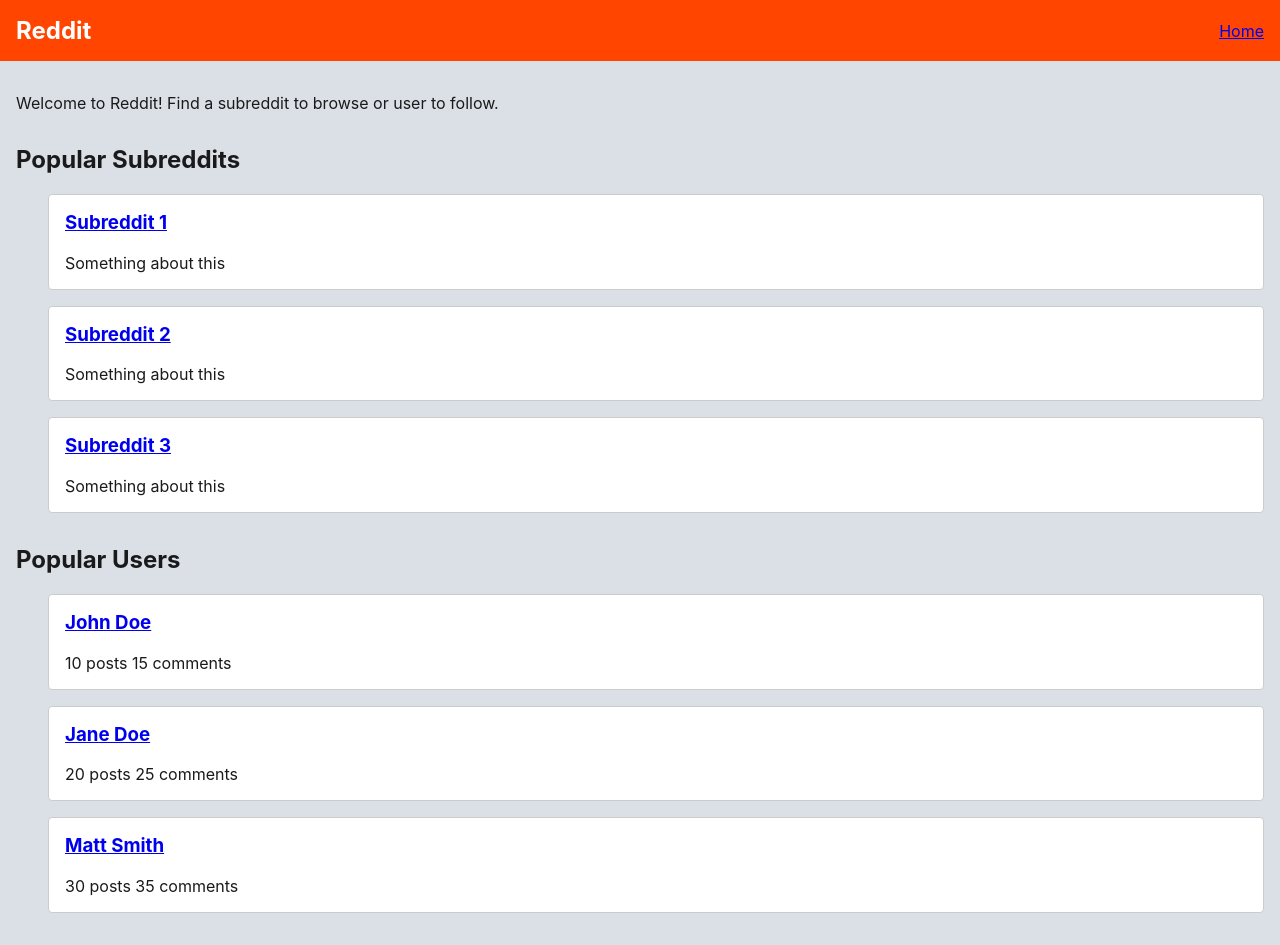
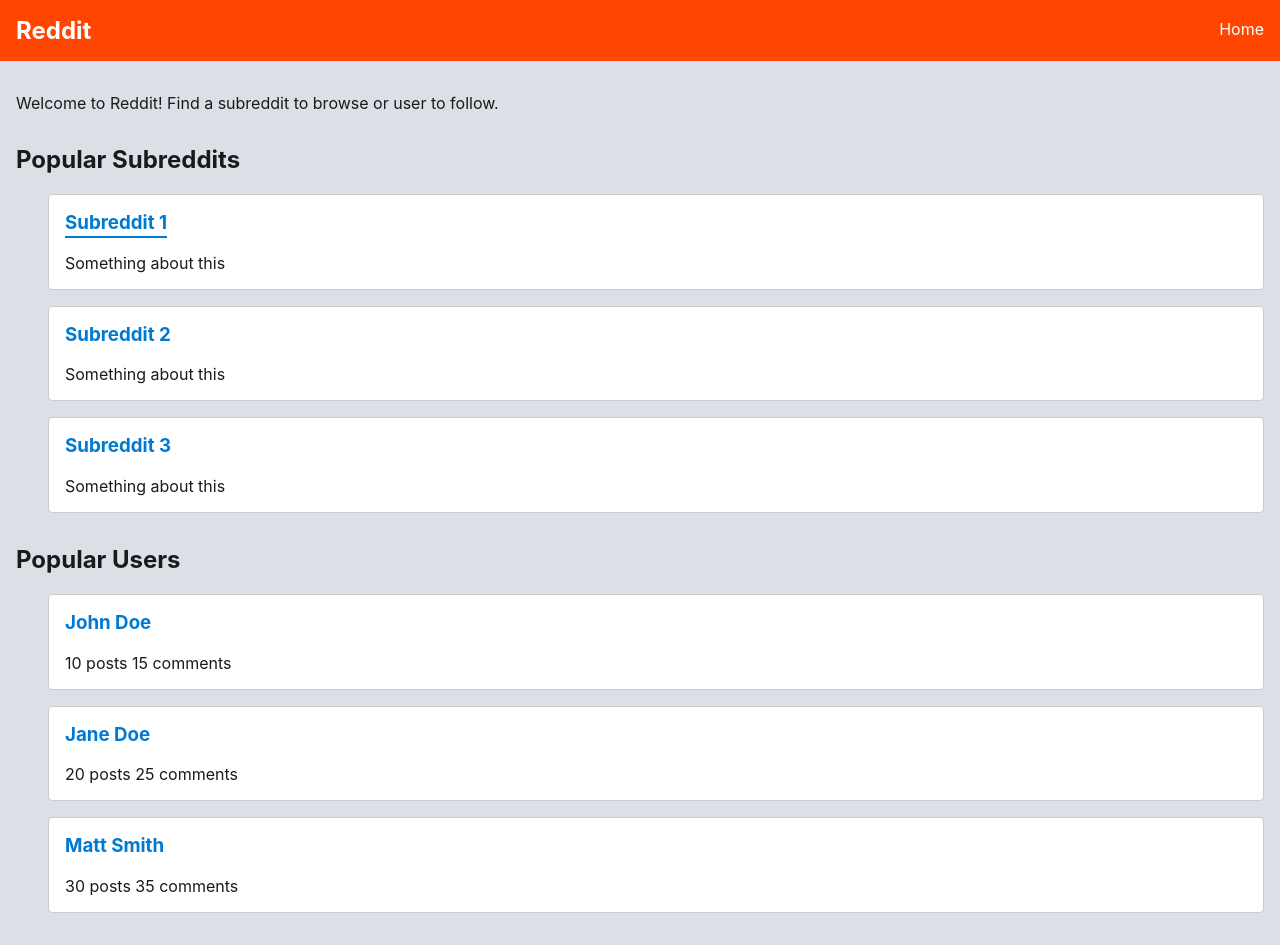
Before and after one commit to thawkin3/reddit-clone, a React (Create React App) app: page / in a window 1280 px wide. In both pictures the pointer is over the link "Subreddit 1". Built offline with nearby package versions, Linux system fonts and the light colour scheme.

Commit message:
feat: neatly styles links throughout the app

```diff
--- a/src/App.css
+++ b/src/App.css
@@ -9,3 +9,18 @@
 main > h2 {
   margin-top: 0;
 }
+
+main a {
+  color: #0079D3;
+  padding-bottom: 0.25rem;
+  text-decoration: none;
+}
+
+main a:hover,
+main a:focus {
+  color: #0079D3;
+  text-decoration: none;
+  outline: 0;
+  padding-bottom: 0.125rem;
+  border-bottom: 0.125rem solid #0079D3;
+}
--- a/src/Nav.css
+++ b/src/Nav.css
@@ -11,3 +11,18 @@
 nav h1 {
   margin: 0;
 }
+
+nav a {
+  color: #FFF;
+  padding-bottom: 0.25rem;
+  text-decoration: none;
+}
+
+nav a:hover,
+nav a:focus {
+  color: #FFF;
+  text-decoration: none;
+  outline: 0;
+  padding-bottom: 0.125rem;
+  border-bottom: 0.125rem solid #FFF;
+}
```
